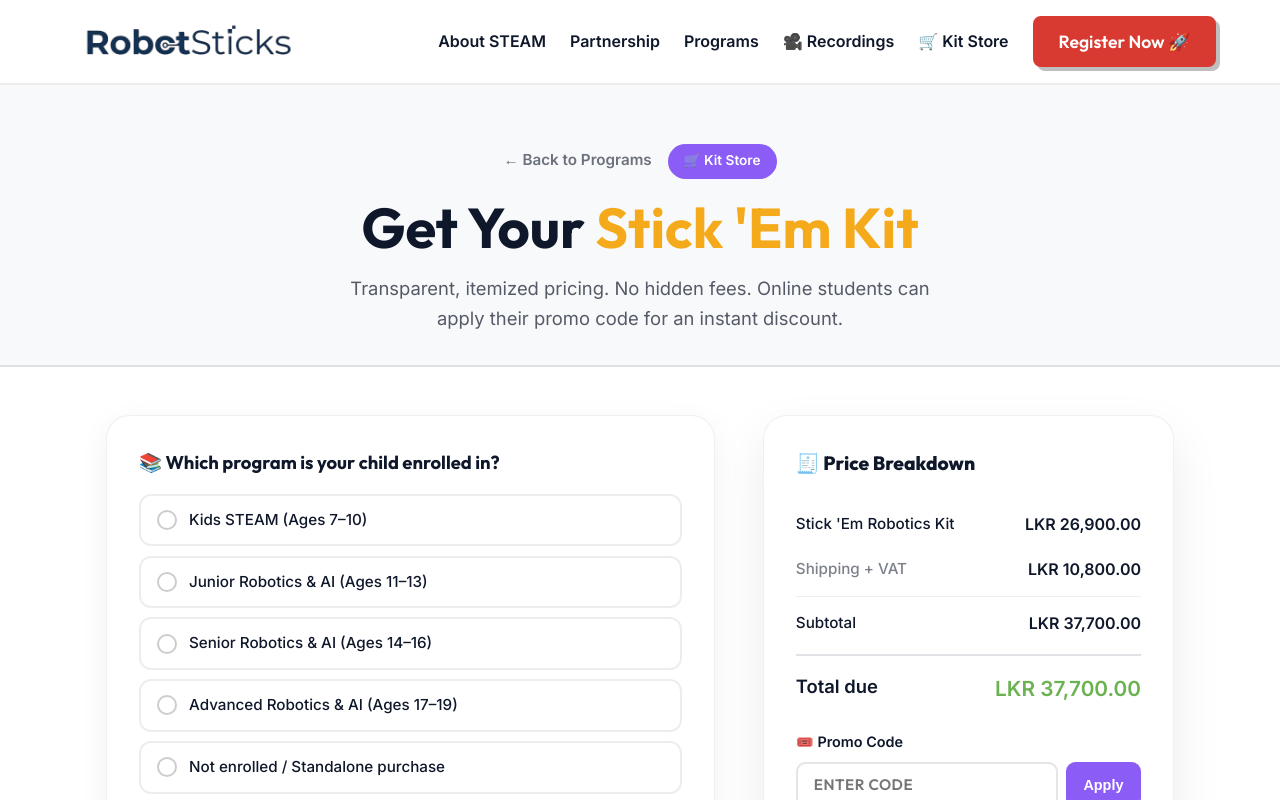
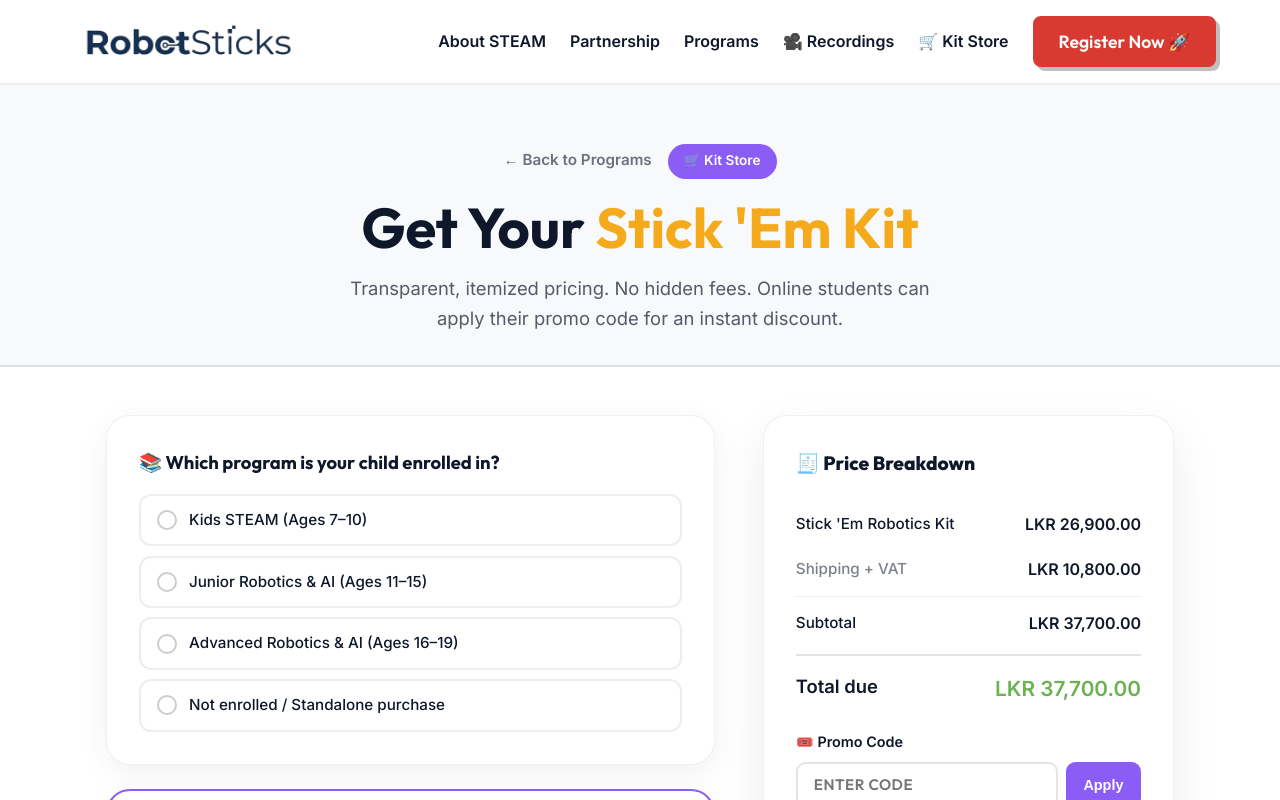
Before and after one commit to Himal-Gunawardhana/RobotSticks, a React (Vite) app: page /kit in a window 1280 px wide. Shown: the top 800 px of the page. Built offline with nearby package versions, Linux system fonts and the light colour scheme.

Commit message:
Remove Senior Robotics and adjust ages across Kit Store, Programs overview, and Program Details

```diff
--- a/src/components/KitCheckout.jsx
+++ b/src/components/KitCheckout.jsx
@@ -29,9 +29,8 @@
 
 const programs = [
   { id: 'kids-steam', label: 'Kids STEAM (Ages 7–10)', noSensor: true },
-  { id: 'junior-robotics', label: 'Junior Robotics & AI (Ages 11–13)', noSensor: false },
-  { id: 'senior-robotics', label: 'Senior Robotics & AI (Ages 14–16)', noSensor: false },
-  { id: 'advanced-robotics', label: 'Advanced Robotics & AI (Ages 17–19)', noSensor: false },
+  { id: 'junior-robotics', label: 'Junior Robotics & AI (Ages 11–15)', noSensor: false },
+  { id: 'advanced-robotics', label: 'Advanced Robotics & AI (Ages 16–19)', noSensor: false },
 ];
 
 const fmt = (amount) => {
--- a/src/components/ProgramDetail.jsx
+++ b/src/components/ProgramDetail.jsx
@@ -35,7 +35,7 @@
   },
   'junior-robotics': {
     id: 2,
-    badge: 'Ages 11–13',
+    badge: 'Ages 11–15',
     title: 'Junior Robotics & AI',
     hook: 'From curious builder to confident innovator.',
     tagline: '6 months · Month 1 Free',
@@ -52,28 +52,9 @@
       'Team-based problem solving'
     ]
   },
-  'senior-robotics': {
-    id: 3,
-    badge: 'Ages 14–16',
-    title: 'Senior Robotics & AI',
-    hook: 'Engineer it. Design it. Pitch it like a founder.',
-    tagline: '6 months · Month 1 Free',
-    color: 'var(--stickem-blue)',
-    prices: { online: '4,000 LKR', physical: '6,000 LKR' },
-    seats: {
-      online: { max: 50, taken: 35, label: 'Online Seats' },
-      physical: { max: 40, taken: 30, label: 'Physical Seats' }
-    },
-    includes: [
-      'Advanced robotics mechanics',
-      'Introduction to AI and machine learning concepts',
-      'Product design and pitching',
-      'Real-world industry applications'
-    ]
-  },
   'advanced-robotics': {
     id: 4,
-    badge: 'Ages 17–19',
+    badge: 'Ages 16–19',
     title: 'Advanced Robotics & AI',
     hook: 'Your innovation accelerator before university.',
     tagline: '6 months · Month 1 Free',
--- a/src/components/Programs.jsx
+++ b/src/components/Programs.jsx
@@ -62,7 +62,7 @@
     {
       id: 'junior-robotics',
       displayId: 2,
-      badge: 'Ages 11–13',
+      badge: 'Ages 11–15',
       title: 'Junior Robotics & AI',
       hook: 'From curious builder to confident innovator.',
       tagline: '6 months · Month 1 Free',
@@ -74,23 +74,9 @@
       ]
     },
     {
-      id: 'senior-robotics',
-      displayId: 3,
-      badge: 'Ages 14–16',
-      title: 'Senior Robotics & AI',
-      hook: 'Engineer it. Design it. Pitch it like a founder.',
-      tagline: '6 months · Month 1 Free',
-      mascotMsg: 'Time to engineer something real.',
-      color: 'var(--stickem-blue)',
-      seats: [
-        { label: 'Online', taken: 35, max: 50 },
-        { label: 'Physical', taken: 30, max: 40 }
-      ]
-    },
-    {
       id: 'advanced-robotics',
       displayId: 4,
-      badge: 'Ages 17–19',
+      badge: 'Ages 16–19',
       title: 'Advanced Robotics & AI',
       hook: 'Your innovation accelerator before university.',
       tagline: '6 months · Month 1 Free',
```
